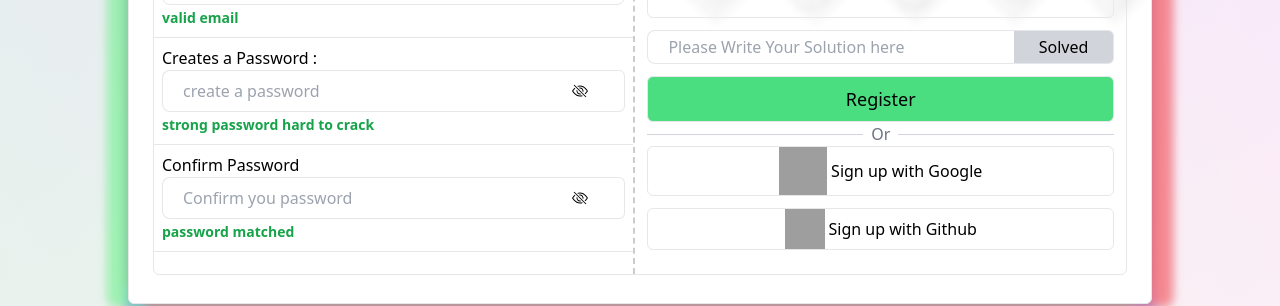
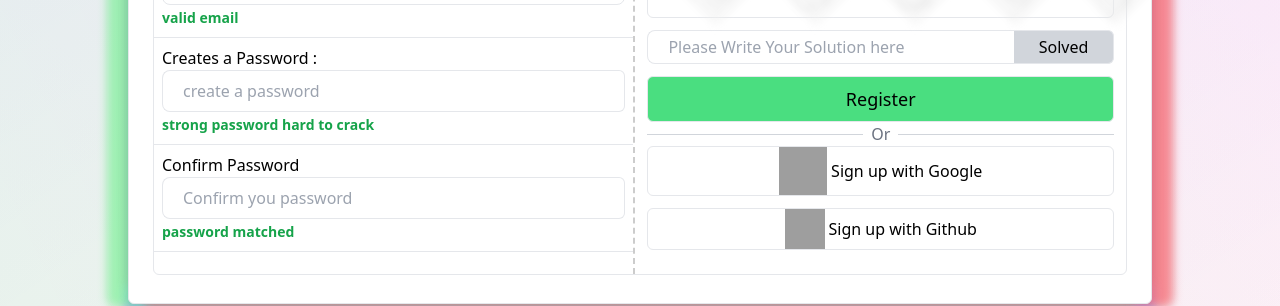
Before and after one commit to ArifMiah07/Portfolio-Arif-Miah, a React (Vite) app: page /v4/register in a window 1280 px wide. Shown: the part 378-684 px from the top of the page. Built offline with nearby package versions, Linux system fonts and the light colour scheme; grey boxes are pictures that could not be loaded; a web font is replaced by a local one.

Commit message:
update pasword icon visibility for false value

```diff
--- a/src/Version/version4/pages/auth/register.jsx
+++ b/src/Version/version4/pages/auth/register.jsx
@@ -15,6 +15,9 @@ export default function Register() {
     useState(false);
   const [toggleCreatePasswordVisibility, setToggleCreatePasswordVisibility] =
     useState(false);
+  const [createPassword, setCreatePassword] = useState("");
+  const [confirmPassword, setConfirmPassword] = useState("");
+  const [checkValidName, setCheckValidName] = useState("");
 
   /**
    * ++++++++++++++++++++++++++++++++++++++++++
@@ -35,6 +38,15 @@ export default function Register() {
   useEffect(() => {
     setIsCaptchaSolved(Number(checkCaptchaSolution) === captchaSolutionResult);
   }, [checkCaptchaSolution]);
+
+  // check name validation
+  useEffect(() => {
+    const handleNameValidation = () => {
+      setCheckValidName(String("test"));
+    };
+
+    return handleNameValidation;
+  }, []);
 
   /**
    * ++++++++++++++++++++++++++++++++++++++++++
@@ -77,6 +89,8 @@ export default function Register() {
   // captcha ans:
   // console.log(currentLocation);
   // console.log("ans: ", checkCaptchaSolution);
+  // valid name
+  console.log(checkValidName);
 
   return (
     // this is register page
@@ -137,6 +151,7 @@ export default function Register() {
                 type="text"
                 name="name"
                 required
+                onChange={(e)=> {setCheckValidName(e.target.value)}}
                 // value={name}
                 placeholder="Enter Your Name"
                 className="outline-none border rounded-lg px-5 py-2 w-full   "
@@ -158,6 +173,7 @@ export default function Register() {
                 placeholder="Enter Your Name"
                 className="outline-none border rounded-lg px-5 py-2 w-full   "
               />
+              {/* input validation msg */}
               <span className="text-green-600 text-pretty text-sm font-semibold ">
                 {" "}
                 valid email {""}
@@ -168,26 +184,34 @@ export default function Register() {
               className="border-l-0 border-t-0 border-b border-r-0 w-full p-2"
               htmlFor="name">
               <span className="mr-3">Creates a Password : </span>
+              {/* create password, input and visibility section*/}
               <div className="flex flex-row items-center justify-center    ">
+                {/* password input */}
                 <input
                   type={`${
                     toggleCreatePasswordVisibility ? "password" : "text"
                   }`}
+                  onChange={(e) => setCreatePassword(e.target.value)}
                   name="createPassword"
                   required
                   // value={createPassword}
                   placeholder="create a password"
                   className="outline-none border-t border-b border-l rounded-tl-lg rounded-bl-lg rounded-tr-none rounded-br-none px-5 py-2 w-full   "
                 />
+                {/* control password visibility section*/}
                 <div
                   className={` border-l-0 border-t border-b border-r  rounded-r-md  w-[100px] h-[41.9px] flex flex-col items-center justify-center px-6 `}>
+                  {/* password toggle btn */}
+                  {createPassword && (
                     <button
+                      // handle toggle password visibility
                       onClick={() =>
                         setToggleCreatePasswordVisibility(
                           !toggleCreatePasswordVisibility
                         )
                       }
                       className={`w-fit px-2 `}>
+                      {/* toggle visibility icons */}
                       {toggleCreatePasswordVisibility ? (
                         <span>
                           <BsEye />
@@ -198,6 +222,7 @@ export default function Register() {
                         </span>
                       )}
                     </button>
+                  )}
                 </div>
               </div>
               <span className="text-green-600 text-pretty text-sm font-semibold ">
@@ -210,26 +235,38 @@ export default function Register() {
               className="border-l-0 border-t-0 border-b border-r-0 w-full p-2"
               htmlFor="name">
               <span className="mr-3">Confirm Password</span>
+              {/* handle confirm password , input and toggle visibility */}
               <div className=" flex flex-row items-center justify-center    ">
+                {/* confirm password input */}
                 <input
+                  // toggle input type
                   type={`${
                     toggleConfirmPasswordVisibility ? "password" : "text"
                   }`}
+                  // use password input
+                  onChange={(e) => setConfirmPassword(e.target.value)}
                   name="confirmPassword"
                   required
                   // value={confirmPassword}
                   placeholder="Confirm you password"
                   className="outline-none border-t border-b border-l rounded-tl-lg rounded-bl-lg rounded-tr-none rounded-br-none px-5 py-2 w-full   "
                 />
+                {/* confirm password visibility section */}
                 <div
                   className={` border-l-0 border-t border-b border-r  rounded-r-md  w-[100px] h-[41.9px] flex flex-col items-center justify-center px-6  `}>
+                  {/* confirm password visibility section */}
+                  {
+                    // hide icons when no input
+                    confirmPassword && (
                       <button
+                        // handle confirm password visibility toggle
                         onClick={() =>
                           setToggleConfirmPasswordVisibility(
                             !toggleConfirmPasswordVisibility
                           )
                         }
                         className={`w-fit px-2 `}>
+                        {/* toggle icons */}
                         {toggleConfirmPasswordVisibility ? (
                           <span>
                             <BsEye />
@@ -240,6 +277,8 @@ export default function Register() {
                           </span>
                         )}
                       </button>
+                    )
+                  }
                 </div>
               </div>
               <span className="text-green-600 text-pretty text-sm font-semibold ">
```
Lines whose indentation alone changed are shown as unchanged.
